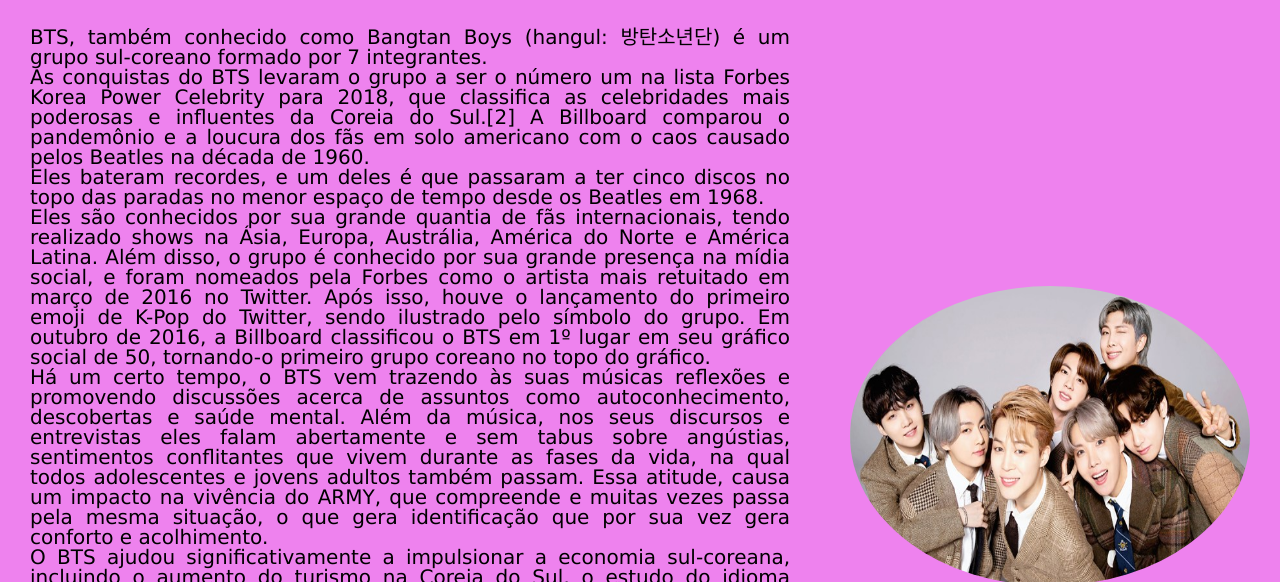
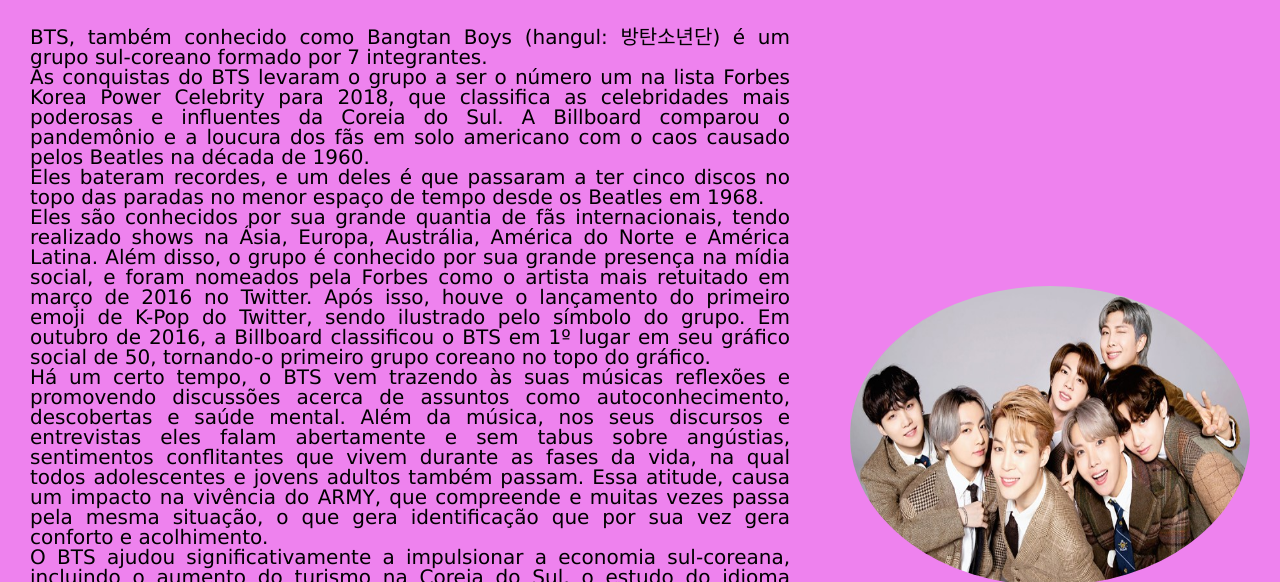
Before and after one commit to AlexaPim/fundamentos-web, a plain HTML site: page index.html in a window 1280 px wide. Shown: the part 218-800 px from the top of the page. Drawn offline with Linux system fonts and the light colour scheme.

Commit message:
Pequenos ajustes

```diff
--- a/index.html
+++ b/index.html
@@ -36,7 +36,7 @@
             <p>
                 As conquistas do BTS levaram o grupo a ser o número um na lista Forbes Korea Power Celebrity para 2018,
                 que
-                classifica as celebridades mais poderosas e influentes da Coreia do Sul.[2] A Billboard comparou o
+                classifica as celebridades mais poderosas e influentes da Coreia do Sul. A Billboard comparou o
                 pandemônio
                 e a loucura dos fãs em solo americano com o caos causado pelos Beatles na década de 1960.
             </p>
```
Also changed, not shown: historia.html (+1 -1 lines).
